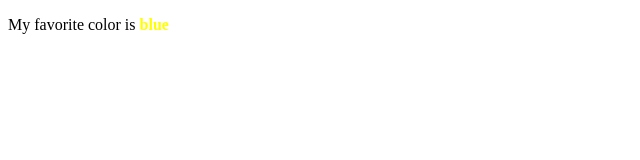
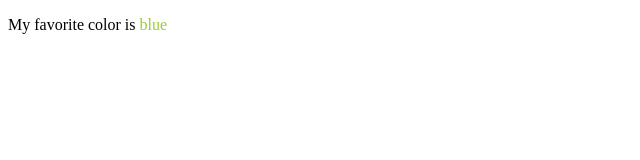
Before and after one commit to acciojob/room-makeover-KnightRiderSharad, a website: page main.html in a window 1280 px wide. Shown: the full height of the page, 0-640 px from the left. Drawn offline with Linux system fonts and the light colour scheme.

Commit message:
completed the code

```diff
--- a/main.html
+++ b/main.html
@@ -7,7 +7,7 @@
 </head>
 
 <body>
-	<p>My favorite color is <span style="color:Yellow; font-weight:bold">blue</span></p>
+	<p>My favorite color is <span style="color:yellowgreen">blue</span></p>
     <script type="text/javascript" src="./script.js">
 </script>
 
```
